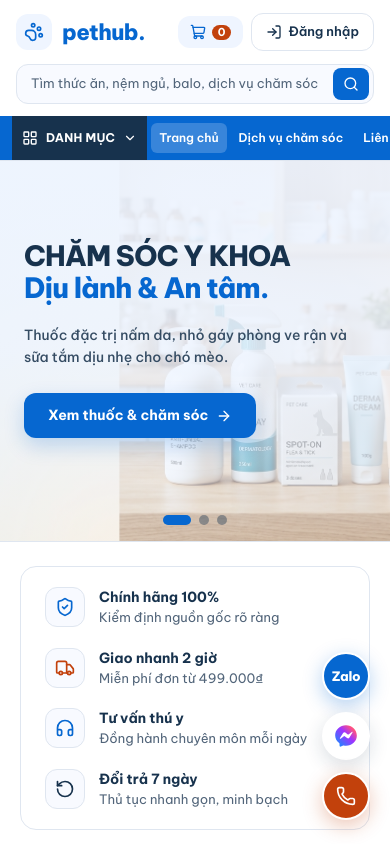
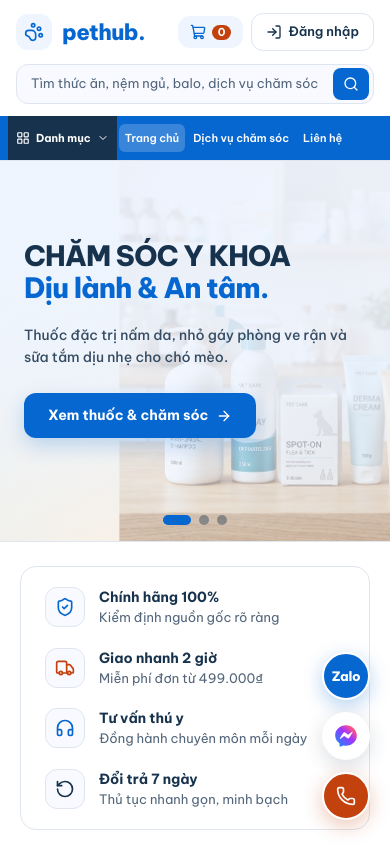
Before and after one commit to Dreams-lands/React-Nodejs, a React (Vite) app in the folder frontend/: page / in a window 390 px wide. Shown: the top 844 px of the page. Built offline with nearby package versions, Linux system fonts and the light colour scheme.

Commit message:
fix(frontend): fit mobile sub-nav bar within 375px viewport

```diff
--- a/frontend/src/components/HeadersAndFooters.tsx
+++ b/frontend/src/components/HeadersAndFooters.tsx
@@ -213,8 +213,8 @@ export const PetHubHeader: React.FC<FullHeaderProps> = ({
 
       {/* 2. Navigation Bar with Pinned/Dropdown Product Categories */}
       <nav className="w-full h-11 bg-[#0667d0] text-white relative z-30" aria-label="Điều hướng chính">
-        <div className="max-w-[1320px] mx-auto h-full px-3 sm:px-8 lg:px-12 flex items-center justify-between gap-2 sm:gap-4">
-          <div className="flex items-center gap-1 sm:gap-2 text-[12px] sm:text-[13px] h-full min-w-0">
+        <div className="max-w-[1320px] mx-auto h-full px-2 sm:px-8 lg:px-12 flex items-center justify-between gap-1 sm:gap-4">
+          <div className="flex items-center gap-0.5 sm:gap-2 text-[11px] sm:text-[13px] h-full min-w-0">
             <div
               ref={menuRef}
               className="sm:relative h-full shrink-0"
@@ -228,15 +228,15 @@ export const PetHubHeader: React.FC<FullHeaderProps> = ({
                 aria-expanded={currentPage === 'home' ? true : productMenuOpen}
                 aria-haspopup="menu"
                 onClick={() => setProductMenuOpen((prev) => !prev)}
-                className="h-full px-2.5 sm:px-4 lg:w-[260px] bg-[#17324d] hover:bg-[#1e3d5c] text-white font-bold tracking-[0.02em] uppercase inline-flex items-center justify-between gap-2 cursor-pointer whitespace-nowrap transition-colors"
+                className="h-full px-2 sm:px-4 lg:w-[260px] bg-[#17324d] hover:bg-[#1e3d5c] text-white font-bold sm:tracking-[0.02em] sm:uppercase inline-flex items-center justify-between gap-1.5 sm:gap-2 cursor-pointer whitespace-nowrap transition-colors"
               >
-                <span className="inline-flex items-center gap-2">
-                  <LayoutGrid className="w-4 h-4 shrink-0" />
+                <span className="inline-flex items-center gap-1.5 sm:gap-2">
+                  <LayoutGrid className="w-3.5 h-3.5 sm:w-4 sm:h-4 shrink-0" />
                   <span className="hidden sm:inline">Danh mục sản phẩm</span>
                   <span className="sm:hidden">Danh mục</span>
                 </span>
                 <ChevronDown
-                  className={`w-3.5 h-3.5 shrink-0 transition-transform duration-200 ${
+                  className={`w-3 h-3 sm:w-3.5 sm:h-3.5 shrink-0 transition-transform duration-200 ${
                     currentPage === 'home' ? 'lg:hidden' : ''
                   } ${productMenuOpen ? 'rotate-180' : ''}`}
                 />
@@ -292,7 +292,7 @@ export const PetHubHeader: React.FC<FullHeaderProps> = ({
                 setProductMenuOpen(false);
                 onNavigate('home');
               }}
-              className={`px-2 sm:px-3 py-1.5 rounded-md font-semibold cursor-pointer whitespace-nowrap transition ${
+              className={`px-1.5 sm:px-3 py-1.5 rounded-md font-semibold cursor-pointer whitespace-nowrap transition ${
                 currentPage === 'home' ? 'bg-white/20 text-white' : 'hover:bg-white/10 text-white'
               }`}
             >
@@ -304,7 +304,7 @@ export const PetHubHeader: React.FC<FullHeaderProps> = ({
                 setProductMenuOpen(false);
                 onNavigate('service');
               }}
-              className={`px-2 sm:px-3 py-1.5 rounded-md font-semibold cursor-pointer whitespace-nowrap transition ${
+              className={`px-1.5 sm:px-3 py-1.5 rounded-md font-semibold cursor-pointer whitespace-nowrap transition ${
                 currentPage === 'service' ? 'bg-white/20 text-white' : 'hover:bg-white/10 text-white'
               }`}
             >
@@ -314,7 +314,7 @@ export const PetHubHeader: React.FC<FullHeaderProps> = ({
             <button
               type="button"
               onClick={handleContactClick}
-              className={`px-2 sm:px-3 py-1.5 rounded-md font-semibold cursor-pointer whitespace-nowrap transition ${
+              className={`px-1.5 sm:px-3 py-1.5 rounded-md font-semibold cursor-pointer whitespace-nowrap transition ${
                 currentPage === 'contact' ? 'bg-white/20 text-white' : 'hover:bg-white/10 text-white'
               }`}
             >
```
